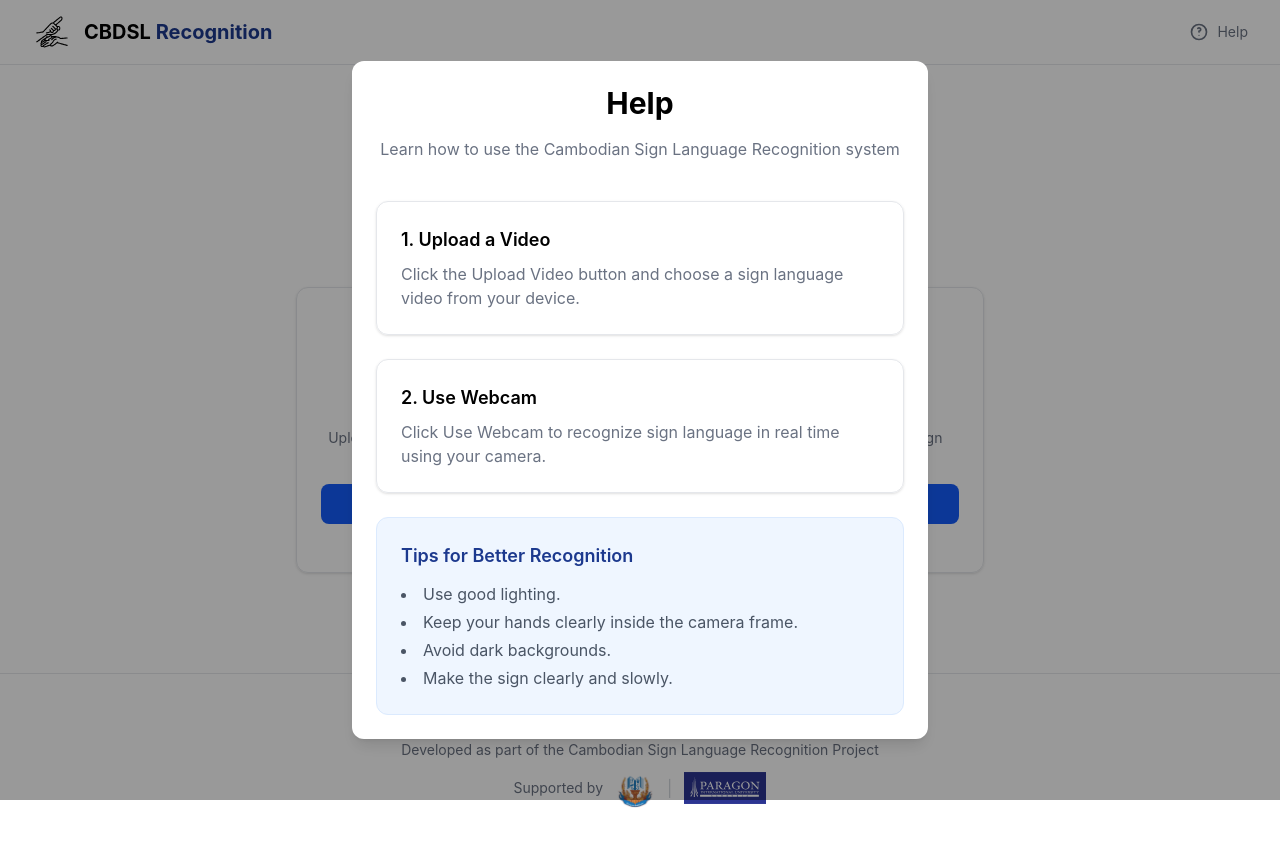
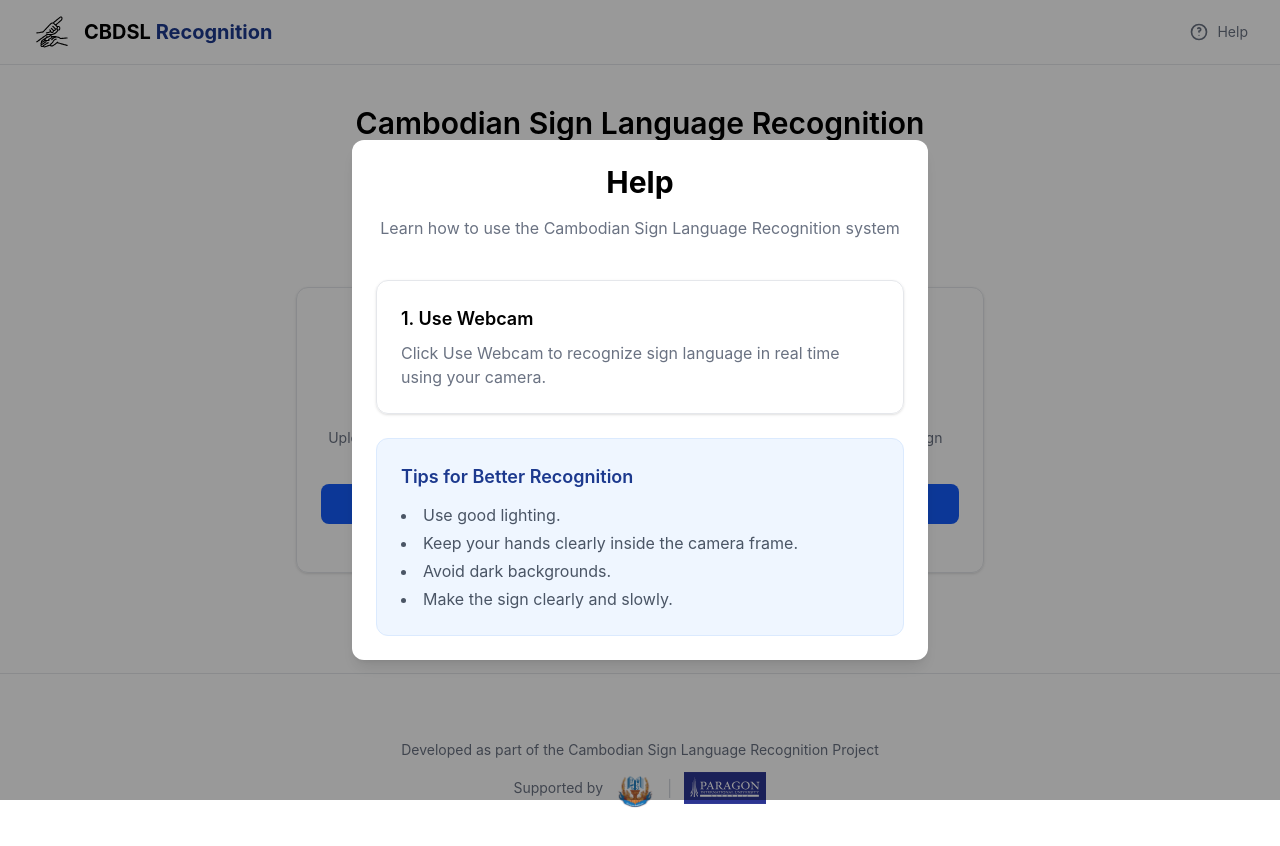
Before and after one commit to mon8th/fyp-cbdsl, a Vue app in the folder frontend/: page / in a window 1280 px wide. Both pictures are taken after a click on the button "Help". Shown: the top 846 px of the page. Built offline with nearby package versions, Linux system fonts and the light colour scheme.

Commit message:
some help stuff

```diff
--- a/frontend/src/components/Help.vue
+++ b/frontend/src/components/Help.vue
@@ -21,15 +21,7 @@ defineEmits(['close'])
             <div class="mt-10 space-y-6">
                 <div class="p-6 border border-gray-200 rounded-xl shadow-sm">
                     <h2 class="text-lg font-semibold text-black">
-                        1. Upload a Video
-                    </h2>
-                    <p class="mt-2 text-gray-500">
-                        Click the Upload Video button and choose a sign language video from your device.
-                    </p>
-                </div>
-                <div class="p-6 border border-gray-200 rounded-xl shadow-sm">
-                    <h2 class="text-lg font-semibold text-black">
-                        2. Use Webcam
+                        1. Use Webcam
                     </h2>
                     <p class="mt-2 text-gray-500">
                         Click Use Webcam to recognize sign language in real time using your camera.
```
